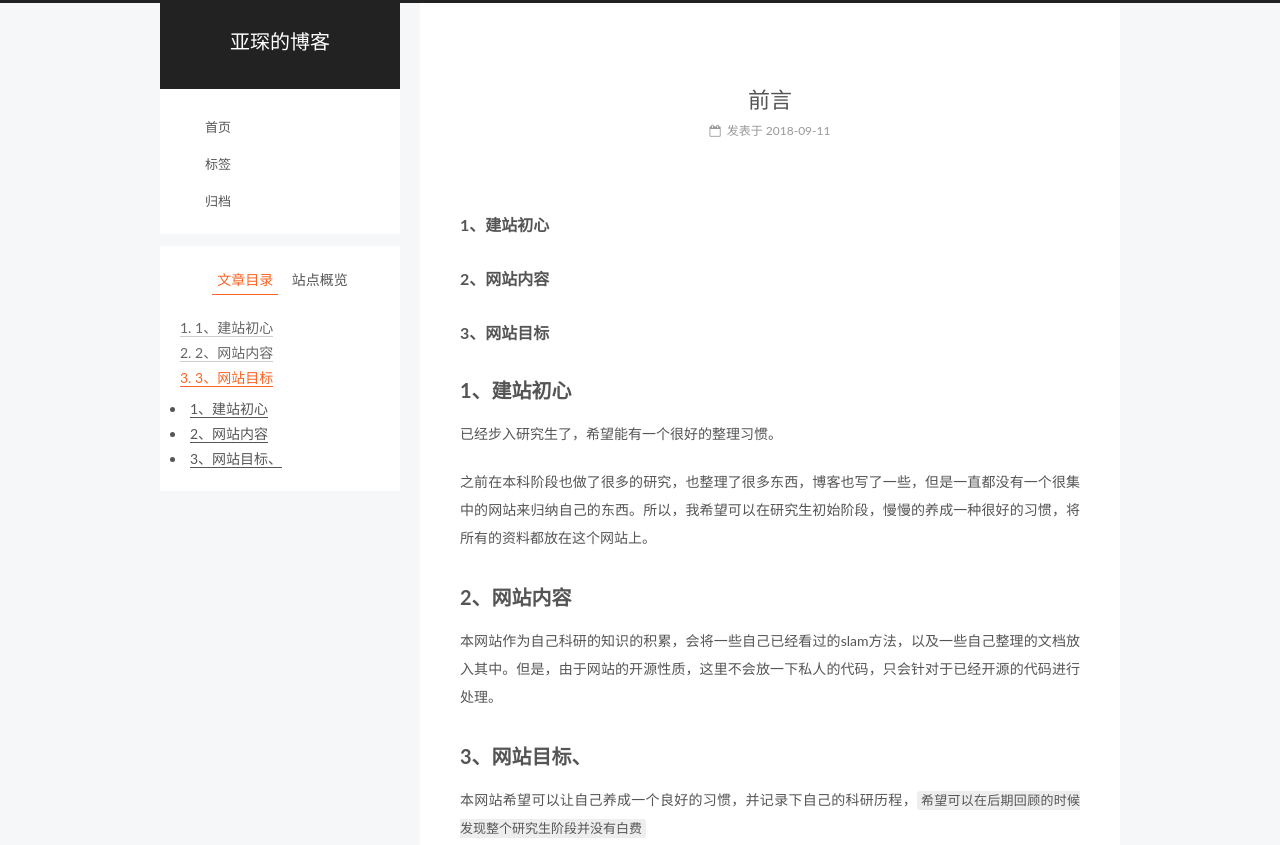
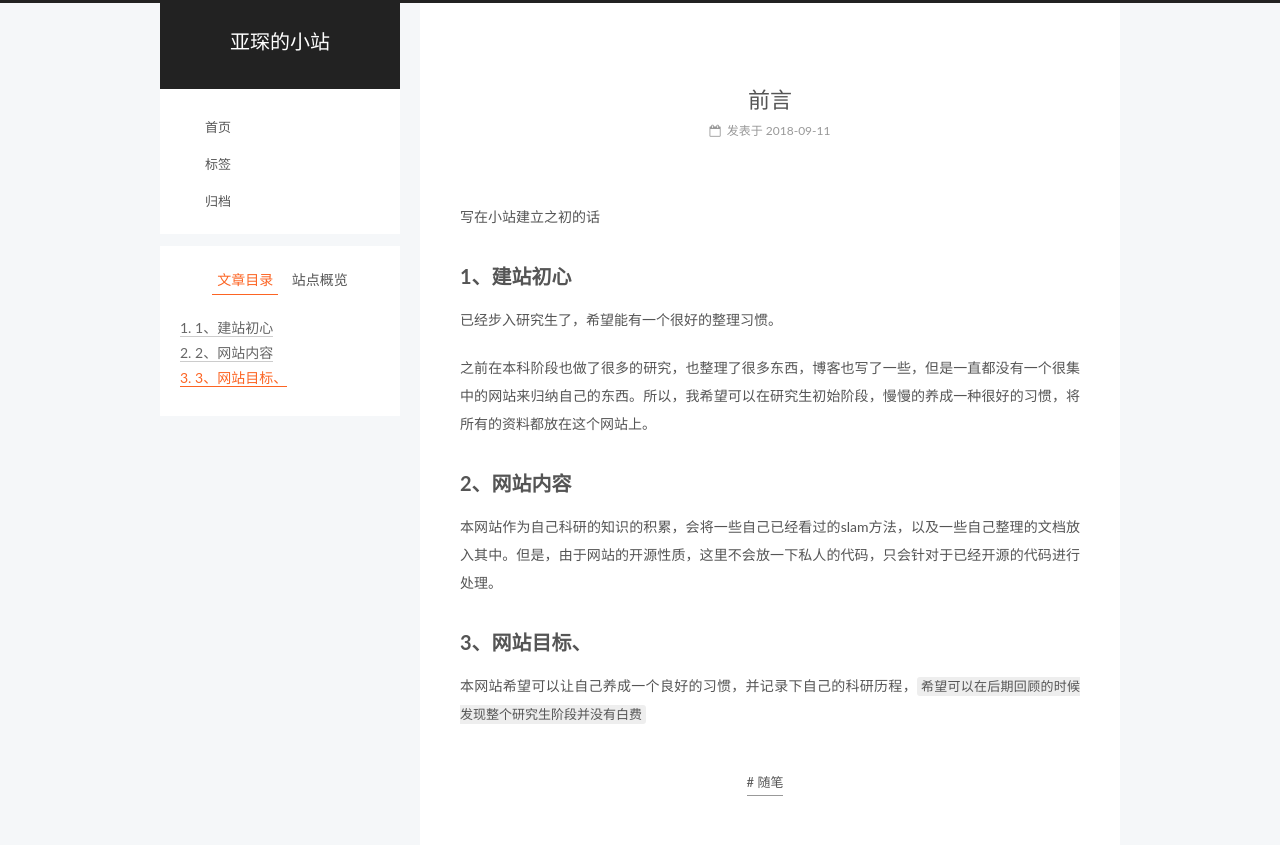
Before and after one commit to sysuzyc/sysuzyc.github.io, a plain HTML site: page 2018/09/11/前言/index.html in a window 1280 px wide. Shown: the top 845 px of the page. Drawn offline with Linux system fonts and the light colour scheme.

Commit message:
Site updated: 2018-09-11 23:35:22

```diff
--- a/2018/09/11/前言/index.html
+++ b/2018/09/11/前言/index.html
@@ -79,18 +79,18 @@
 
 
 
-<meta name="description" content="1、建站初心2、网站内容3、网站目标">
+<meta name="description" content="写在小站建立之初的话">
 <meta name="keywords" content="随笔">
 <meta property="og:type" content="article">
 <meta property="og:title" content="前言">
 <meta property="og:url" content="http://yoursite.com/2018/09/11/前言/index.html">
-<meta property="og:site_name" content="亚琛的博客">
-<meta property="og:description" content="1、建站初心2、网站内容3、网站目标">
+<meta property="og:site_name" content="亚琛的小站">
+<meta property="og:description" content="写在小站建立之初的话">
 <meta property="og:locale" content="zh-Hans">
-<meta property="og:updated_time" content="2018-09-11T15:29:57.196Z">
+<meta property="og:updated_time" content="2018-09-11T15:34:02.139Z">
 <meta name="twitter:card" content="summary">
 <meta name="twitter:title" content="前言">
-<meta name="twitter:description" content="1、建站初心2、网站内容3、网站目标">
+<meta name="twitter:description" content="写在小站建立之初的话">
 
 
 
@@ -126,7 +126,7 @@
 
 
 
-  <title>前言 | 亚琛的博客</title>
+  <title>前言 | 亚琛的小站</title>
 
 
 
@@ -156,7 +156,7 @@
     <div class="custom-logo-site-title">
       <a href="/"  class="brand" rel="start">
         <span class="logo-line-before"><i></i></span>
-        <span class="site-title">亚琛的博客</span>
+        <span class="site-title">亚琛的小站</span>
         <span class="logo-line-after"><i></i></span>
       </a>
     </div>
@@ -252,7 +252,7 @@
     </span>
 
     <span hidden itemprop="publisher" itemscope itemtype="http://schema.org/Organization">
-      <meta itemprop="name" content="亚琛的博客">
+      <meta itemprop="name" content="亚琛的小站">
     </span>
 
 
@@ -310,10 +310,10 @@
 
 
 
-        <h4 id="1、建站初心"><a href="#1、建站初心" class="headerlink" title="1、建站初心"></a>1、建站初心</h4><h4 id="2、网站内容"><a href="#2、网站内容" class="headerlink" title="2、网站内容"></a>2、网站内容</h4><h4 id="3、网站目标"><a href="#3、网站目标" class="headerlink" title="3、网站目标"></a>3、网站目标</h4><a id="more"></a>
-<h2 id="1、建站初心-1"><a href="#1、建站初心-1" class="headerlink" title="1、建站初心"></a>1、建站初心</h2><p>已经步入研究生了，希望能有一个很好的整理习惯。</p>
+        <p>写在小站建立之初的话<br><a id="more"></a></p>
+<h2 id="1、建站初心"><a href="#1、建站初心" class="headerlink" title="1、建站初心"></a>1、建站初心</h2><p>已经步入研究生了，希望能有一个很好的整理习惯。</p>
 <p>之前在本科阶段也做了很多的研究，也整理了很多东西，博客也写了一些，但是一直都没有一个很集中的网站来归纳自己的东西。所以，我希望可以在研究生初始阶段，慢慢的养成一种很好的习惯，将所有的资料都放在这个网站上。</p>
-<h2 id="2、网站内容-1"><a href="#2、网站内容-1" class="headerlink" title="2、网站内容"></a>2、网站内容</h2><p>本网站作为自己科研的知识的积累，会将一些自己已经看过的slam方法，以及一些自己整理的文档放入其中。但是，由于网站的开源性质，这里不会放一下私人的代码，只会针对于已经开源的代码进行处理。</p>
+<h2 id="2、网站内容"><a href="#2、网站内容" class="headerlink" title="2、网站内容"></a>2、网站内容</h2><p>本网站作为自己科研的知识的积累，会将一些自己已经看过的slam方法，以及一些自己整理的文档放入其中。但是，由于网站的开源性质，这里不会放一下私人的代码，只会针对于已经开源的代码进行处理。</p>
 <h2 id="3、网站目标、"><a href="#3、网站目标、" class="headerlink" title="3、网站目标、"></a>3、网站目标、</h2><p>本网站希望可以让自己养成一个良好的习惯，并记录下自己的科研历程，<code>希望可以在后期回顾的时候发现整个研究生阶段并没有白费</code></p>
 
 
@@ -460,7 +460,7 @@
 
 
 
-              <div class="post-toc-content"><ol class="nav"><li class="nav-item nav-level-4"><a class="nav-link" href="#1、建站初心"><span class="nav-number">1.</span> <span class="nav-text">1、建站初心</span></a></li><li class="nav-item nav-level-4"><a class="nav-link" href="#2、网站内容"><span class="nav-number">2.</span> <span class="nav-text">2、网站内容</span></a></li><li class="nav-item nav-level-4"><a class="nav-link" href="#3、网站目标"><span class="nav-number">3.</span> <span class="nav-text">3、网站目标</span></a></li></ol></li></ol></li><li class="nav-item nav-level-2"><a class="nav-link" href="#1、建站初心-1"><span class="nav-number"></span> <span class="nav-text">1、建站初心</span></a></li><li class="nav-item nav-level-2"><a class="nav-link" href="#2、网站内容-1"><span class="nav-number"></span> <span class="nav-text">2、网站内容</span></a></li><li class="nav-item nav-level-2"><a class="nav-link" href="#3、网站目标、"><span class="nav-number"></span> <span class="nav-text">3、网站目标、</span></a></div>
+              <div class="post-toc-content"><ol class="nav"><li class="nav-item nav-level-2"><a class="nav-link" href="#1、建站初心"><span class="nav-number">1.</span> <span class="nav-text">1、建站初心</span></a></li><li class="nav-item nav-level-2"><a class="nav-link" href="#2、网站内容"><span class="nav-number">2.</span> <span class="nav-text">2、网站内容</span></a></li><li class="nav-item nav-level-2"><a class="nav-link" href="#3、网站目标、"><span class="nav-number">3.</span> <span class="nav-text">3、网站目标、</span></a></li></ol></div>
 
 
           </div>
```
Also changed, not shown: archives/2018/09/index.html (+5 -5 lines), archives/2018/index.html (+5 -5 lines), archives/index.html (+5 -5 lines), index.html (+7 -7 lines), tags/随笔/index.html (+5 -5 lines).
